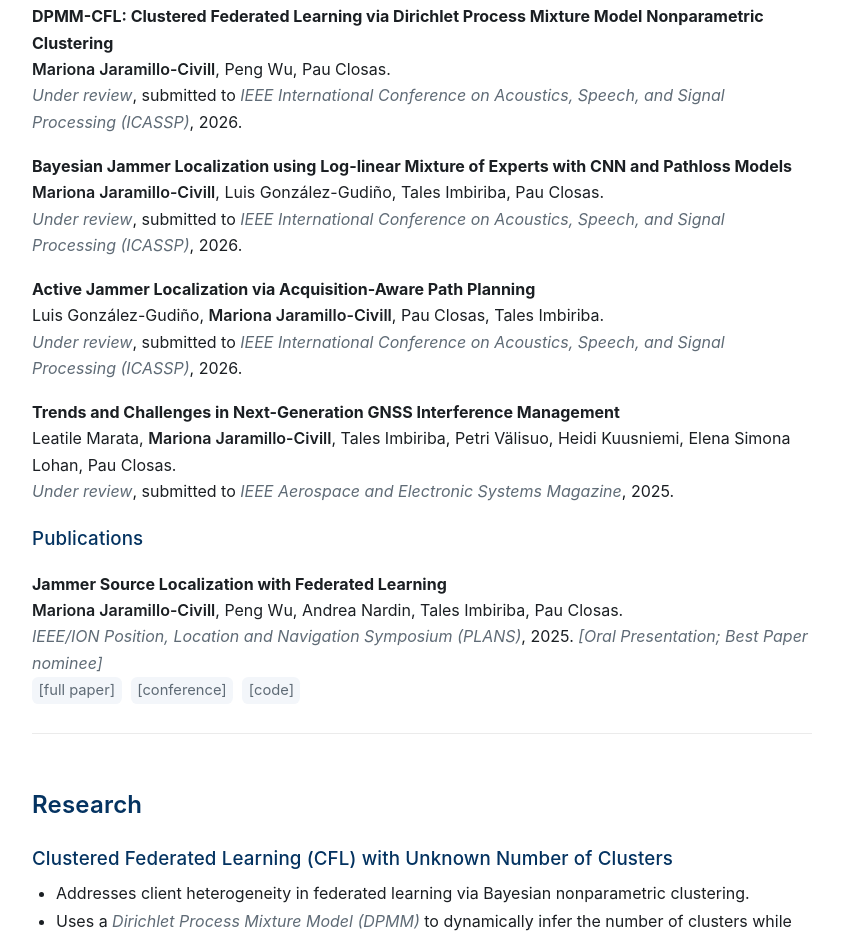
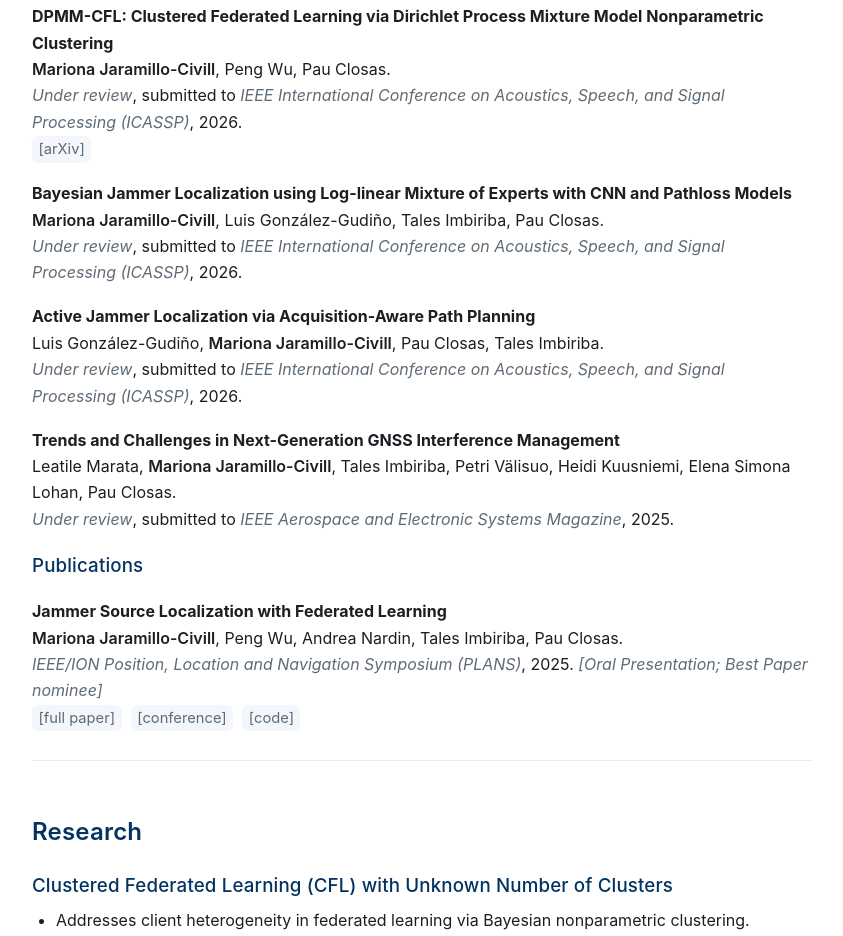
Before and after one commit to marionajaramillo2001/marionajaramillo2001.github.io, a plain HTML site: page index.html in a window 1280 px wide. Shown: the part 1009-1945 px from the top of the page, without its empty margins (400-1243 px from the left). Drawn offline with Linux system fonts and the light colour scheme.

Commit message:
Update index.html

```diff
--- a/index.html
+++ b/index.html
@@ -107,7 +107,7 @@
       <p><strong>DPMM-CFL: Clustered Federated Learning via Dirichlet Process Mixture Model Nonparametric Clustering</strong><br/>
       <span class="authors"><span class="self-author">Mariona Jaramillo-Civill</span>, Peng Wu, Pau Closas.</span><br/>
       <span class="venue-line"><em>Under review</em>, submitted to <em>IEEE International Conference on Acoustics, Speech, and Signal Processing (ICASSP)</em>, 2026.</span><br/>
-      <!-- <span class="tag">[<a href="ARXIV_LINK">arXiv</a>]</span> -->
+      <span class="tag">[<a href="https://arxiv.org/abs/2510.07132">arXiv</a>]</span>
       </p>
     </div>
 
```
